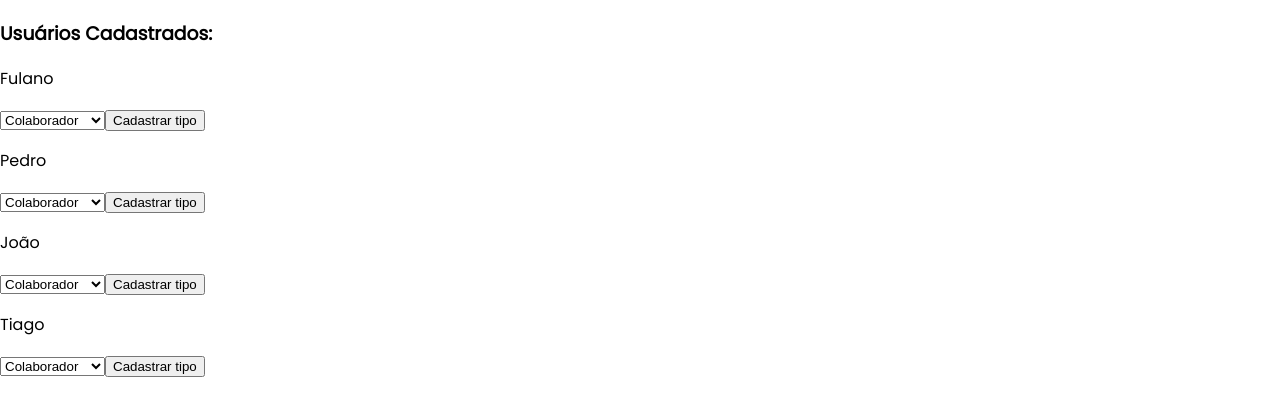
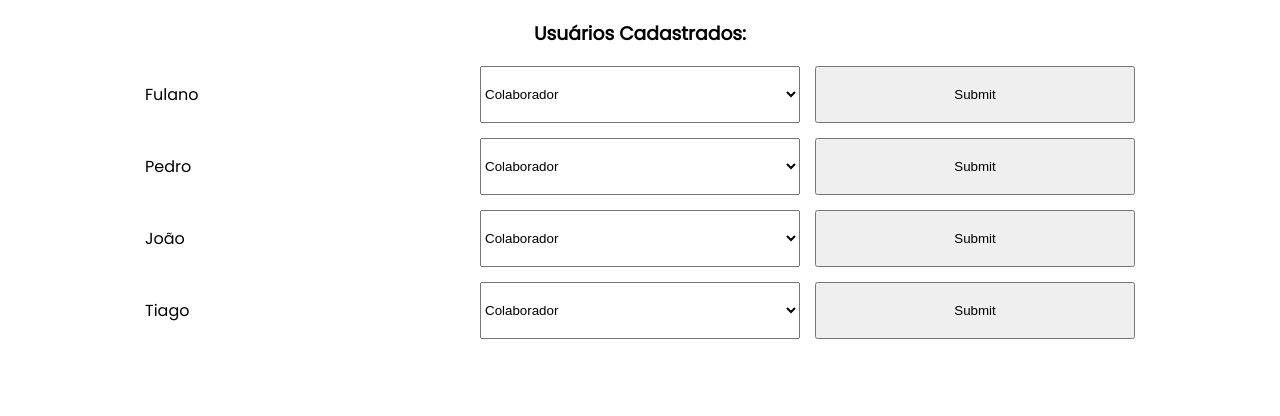
Before and after one commit to thaisBertoldi/trabalhoFinalVemSerDBC, a React (Create React App) app: page /administration in a window 1280 px wide. Shown: the top 416 px of the page. Built offline with nearby package versions, Linux system fonts and the light colour scheme.

Commit message:
inputform genérico no global e style na pagina administration

```diff
--- a/src/global.style.tsx
+++ b/src/global.style.tsx
@@ -76,8 +76,8 @@ export const Input = styled.input`
 `;
 
 export const InputForm = styled.input`
-    width: 100%;
-    height: 30px;
+    width: ${props => props.width};
+    height: ${props => props.height};
     border-radius: 4px;
     border: 1px ${Theme.color.primary} solid;
 `;
--- a/src/pages/Administration/Administration.screen.tsx
+++ b/src/pages/Administration/Administration.screen.tsx
@@ -1,4 +1,6 @@
+import { useFormik } from "formik";
 import { Container } from "../../global.style";
+import { AdminCenter, UserFormAdmin } from "./Administration.style";
 
 const exemplo = {
   users: [
@@ -19,12 +21,24 @@ const exemplo = {
 
 //tipá-los
 const Administration = () => {
+  const formik = useFormik({
+    initialValues: {
+      type: "",
+    },
+    onSubmit: (values) => {
+      alert(JSON.stringify(values, null, 2));
+    },
+  });
   return (
     <Container>
+      <AdminCenter>
         <h3>Usuários Cadastrados: </h3>
+      </AdminCenter>
       {exemplo.users.map((e: any) => {
         return (
           <>
+            <form onSubmit={formik.handleSubmit}>
+              <UserFormAdmin>
                 <p>{e.nome}</p>
                 <select name="select">
                   <option value="Colaborador" selected>
@@ -35,7 +49,9 @@ const Administration = () => {
                   <option value="Gestor">Gestor</option>
                   <option value="Financeiro">Financeiro</option>
                 </select>
-            <button type="submit">Cadastrar tipo</button>
+                <button type="submit">Submit</button>
+              </UserFormAdmin>
+            </form>
           </>
         );
       })}
--- /dev/null
+++ b/src/pages/Administration/Administration.style.tsx
@@ -0,0 +1,17 @@
+import styled from "styled-components";
+import { Theme } from "../../theme";
+
+
+export const UserFormAdmin = styled.div`
+    display: grid;
+    grid-template-columns: 25% 25% 25%;
+    gap: 15px;
+    padding-bottom: ${Theme.padding};
+    justify-content: center;
+`;
+
+export const AdminCenter = styled.div`
+    display: flex;
+    justify-content: center;
+    gap: 15px;
+`;
--- a/src/pages/RequestPurshace/RequestPurshace.screen.tsx
+++ b/src/pages/RequestPurshace/RequestPurshace.screen.tsx
@@ -37,6 +37,8 @@ const RequestPurshace = ({ auth, dispatch }: PurshaceDTO & DispatchProp) => {
             <InputLabelDiv>
               <label htmlFor="listName">Título da lista: </label>
               <InputForm
+                width={"100%"}
+                height={"30px"}
                 id="listName"
                 name="listName"
                 type="text"
@@ -48,6 +50,8 @@ const RequestPurshace = ({ auth, dispatch }: PurshaceDTO & DispatchProp) => {
             <InputLabelDiv>
               <label htmlFor="itemName">Nome do item: </label>
               <InputForm
+                width={"100%"}
+                height={"30px"}
                 id="itemName"
                 name="itemName"
                 type="text"
@@ -56,12 +60,11 @@ const RequestPurshace = ({ auth, dispatch }: PurshaceDTO & DispatchProp) => {
               />
             </InputLabelDiv>
 
-
             <InputLabelDiv>
               <label htmlFor="description">Descrição: </label>
               <TextAreaCustom
-              placeholder="Something in here"
-              rows={10}
+                placeholder="Something in here"
+                rows={10}
                 id="description"
                 name="description"
                 onChange={formik.handleChange}
@@ -72,6 +75,8 @@ const RequestPurshace = ({ auth, dispatch }: PurshaceDTO & DispatchProp) => {
             <InputLabelDiv>
               <label htmlFor="value">Valor do item: </label>
               <InputForm
+                width={"100%"}
+                height={"30px"}
                 id="value"
                 name="value"
                 type="text"
@@ -81,8 +86,8 @@ const RequestPurshace = ({ auth, dispatch }: PurshaceDTO & DispatchProp) => {
             </InputLabelDiv>
 
             <InputForm
-              width="99%"
-              height="40px"
+              width={"100%"}
+              height={"30px"}
               id="profileImage"
               name="profileImage"
               type="file"
```
Lines whose indentation alone changed are shown as unchanged.
